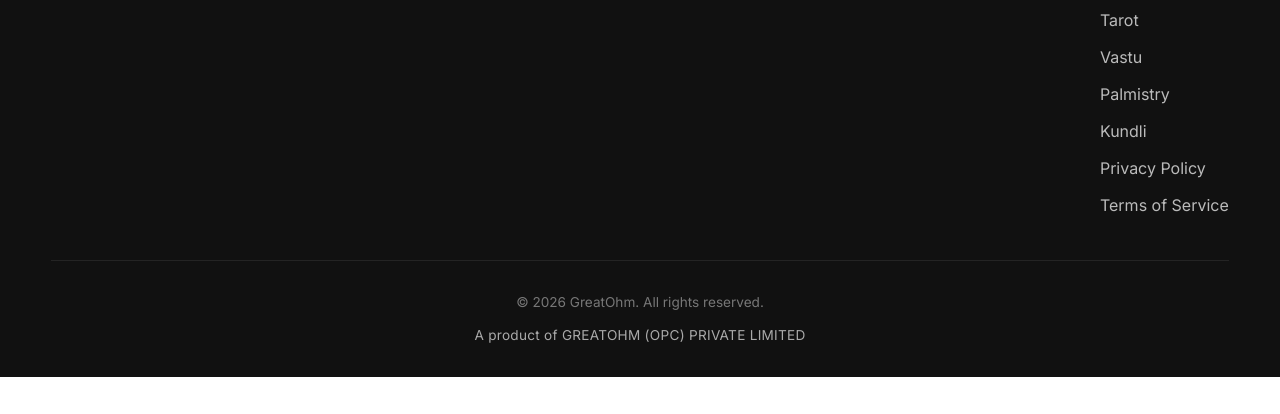
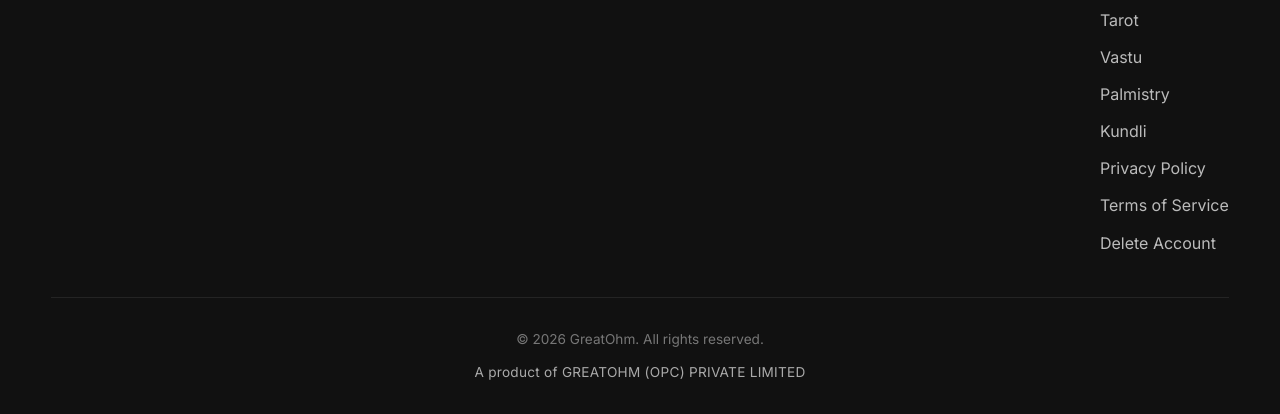
Before and after one commit to Vikramsinghomen/GOHMWEB, a plain HTML site: page GOHMWEB-Repo/about.html in a window 1280 px wide. Shown: the part 1486-1900 px from the top of the page. Before the commit the page ends 1863 px from the top, so only its background shows below. Drawn offline with nearby package versions, Linux system fonts and the light colour scheme.

Commit message:
Account delete page added

```diff
--- a/GOHMWEB-Repo/about.html
+++ b/GOHMWEB-Repo/about.html
@@ -127,6 +127,7 @@
                 <li><a href="kundli.html">Kundli</a></li>
                 <li><a href="privacy.html">Privacy Policy</a></li>
                 <li><a href="terms.html">Terms of Service</a></li>
+                <li><a href="delete-account.html">Delete Account</a></li>
             </ul>
             <!-- 📝 EDIT HERE: Footer copyright -->
             <p class="footer-copy">© 2026 GreatOhm. All rights reserved.<br><span class="footer-tagline">A product of GREATOHM (OPC) PRIVATE LIMITED</span></p>
```
Also changed, not shown: GOHMWEB-Repo/astrology.html (+1 -0 lines), GOHMWEB-Repo/index.html (+1 -0 lines), GOHMWEB-Repo/kundli.html (+1 -0 lines), GOHMWEB-Repo/numerology.html (+1 -0 lines), GOHMWEB-Repo/palmistry.html (+1 -0 lines), GOHMWEB-Repo/tarot.html (+1 -0 lines), GOHMWEB-Repo/vastu.html (+1 -0 lines), 1 other file.
